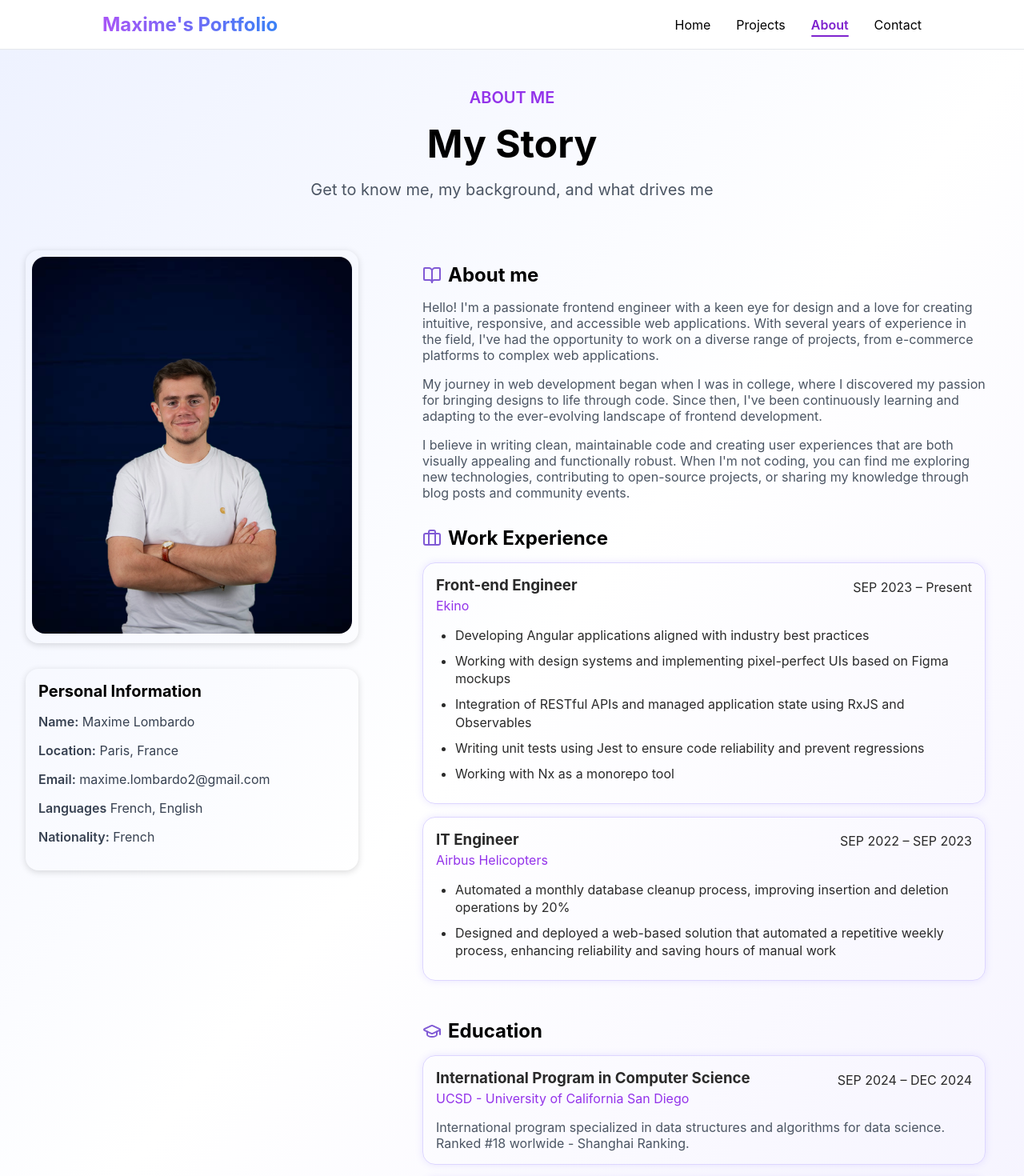
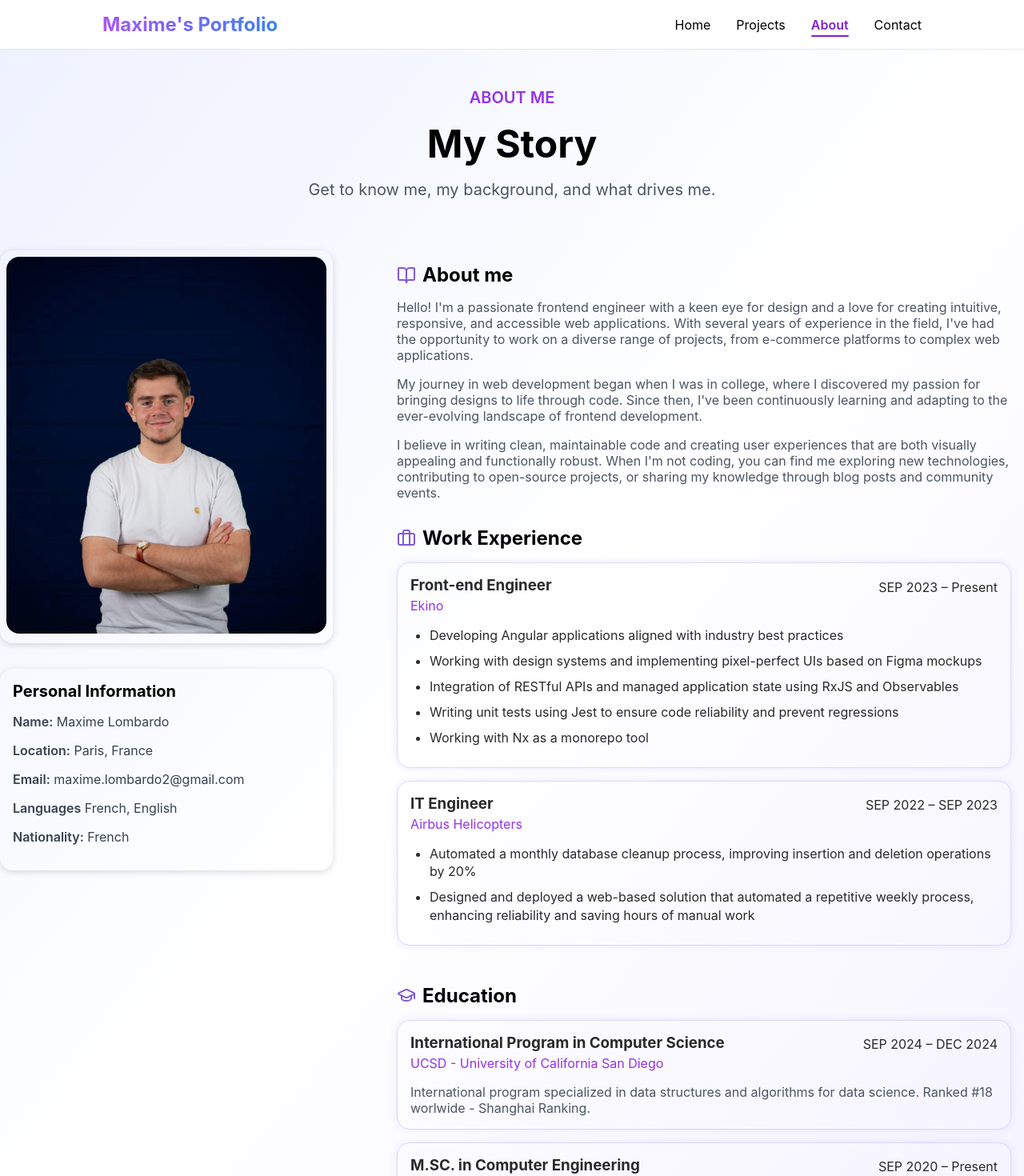
Before and after one commit to lombarma/my-portfolio-v3, an Angular app: page /about in a window 1280 px wide. Shown: the top 1470 px of the page at 80% size. Built offline with nearby package versions, Linux system fonts and the light colour scheme.

Commit message:
fix(global): minor fixes and improvements

```diff
--- a/src/app/about/about.component.html
+++ b/src/app/about/about.component.html
@@ -2,7 +2,7 @@
   <app-inside-header
     header="About me"
     title="My Story"
-    description="Get to know me, my background, and what drives me"
+    description="Get to know me, my background, and what drives me."
   ></app-inside-header>
 
   <div class="global-container">
--- a/src/app/about/about.component.scss
+++ b/src/app/about/about.component.scss
@@ -7,7 +7,7 @@
 .global-container {
   display: flex;
   justify-content: space-around;
-  padding: 1rem 2rem;
+  padding: 1rem 0rem;
 }
 
 .img {
--- a/src/app/about/constants/experiences.constant.ts
+++ b/src/app/about/constants/experiences.constant.ts
@@ -48,7 +48,7 @@ export const EDUCATIONS: Experience[] = [
     title: 'M.SC. in Computer Engineering',
     company: 'ESIEE Paris',
     companyUrl: 'https://www.esiee.fr/',
-    startDate: '2020-01-09',
+    startDate: 'SEP 2020',
     endDate: 'Present',
     isCurrent: true,
     description:
--- a/src/app/header/header.component.html
+++ b/src/app/header/header.component.html
@@ -1,6 +1,8 @@
 <div class="wrapper">
   <header class="header">
-    <h2 class="text-2xl gradient-text">Maxime's Portfolio</h2>
+    <a routerLink="/"
+      ><h2 class="text-2xl gradient-text">Maxime's Portfolio</h2></a
+    >
 
     <button
       class="menu-toggle"
--- a/src/app/home/expertise/expertise.component.html
+++ b/src/app/home/expertise/expertise.component.html
@@ -3,7 +3,7 @@
     <h2 class="text-3xl">What I Do ?</h2>
     <p class="text-xl">
       I specialize in creating modern web experiences with cutting-edge
-      technologies
+      technologies.
     </p>
     <div class="cards-container">
       <app-expertise-card
--- a/src/app/projects/projects.component.html
+++ b/src/app/projects/projects.component.html
@@ -2,7 +2,7 @@
   <app-inside-header
     header="portfolio"
     title="My projects"
-    description="A selection of my recent work and personal projects"
+    description="A selection of my recent work and personal projects."
   ></app-inside-header>
   <section class="projects">
     @for(project of projects; track $index) {
```
